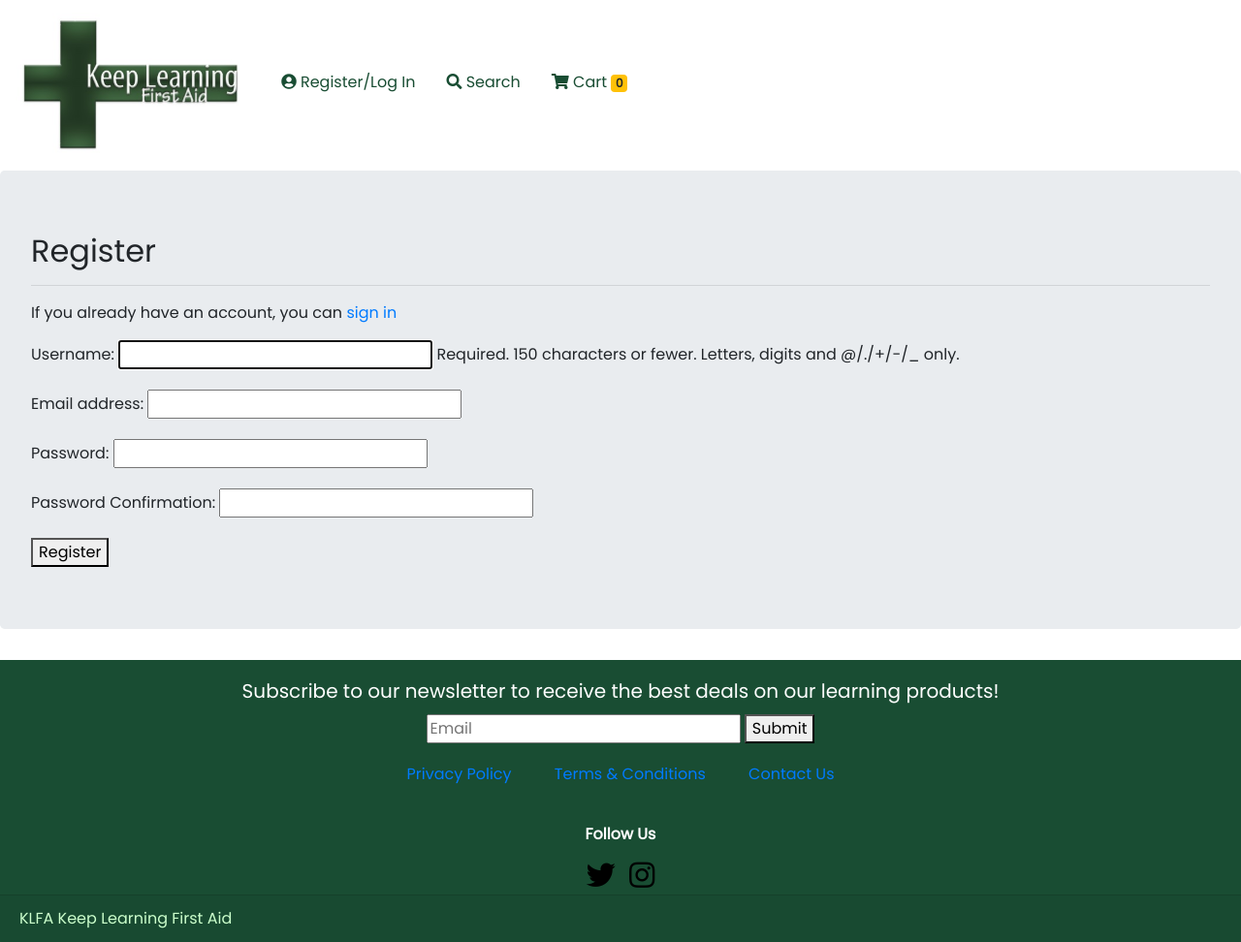
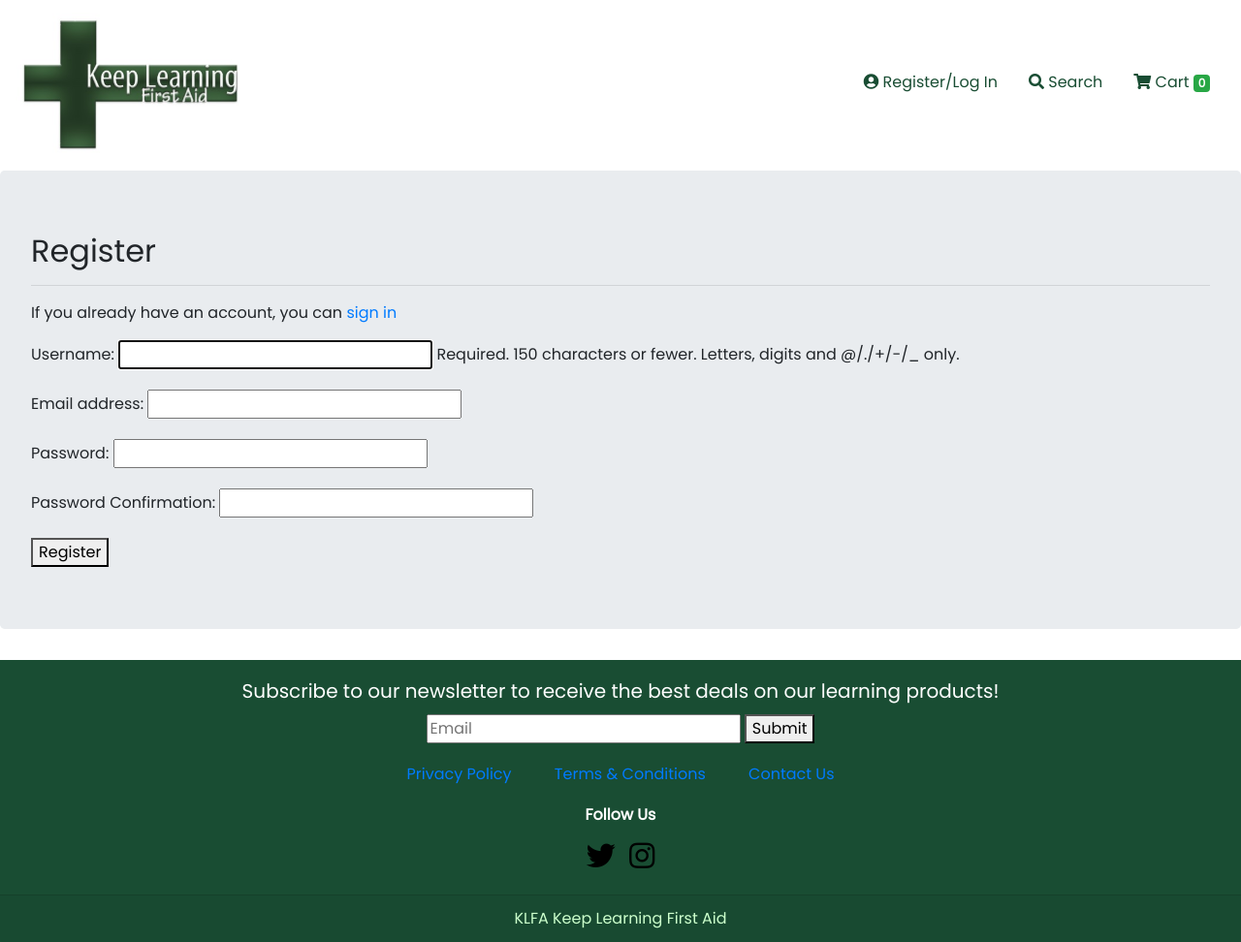
Before and after one commit to selinaerhabor/keep-learning-first-aid, a Django app: page /accounts/register/ in a window 1280 px wide. Shown: the whole page at 97% size. Run offline with Django 3.2, Linux system fonts and the light colour scheme; some libraries are stand-ins or nearby versions.

Commit message:
Footer alignment amended to keep contents centered

```diff
--- a/templates/base.html
+++ b/templates/base.html
@@ -45,19 +45,13 @@
         </div>
       </div>
       {% endif %}
-      <div class="collapse navbar-collapse" id="navbarNav">
+      <div class="collapse navbar-collapse d-flex justify-content-end" id="navbarNav">
       <ul class="nav justify-content-end">
         {% if user.is_authenticated %}
         <li class="nav-item">
-          <a class="nav-link nav-top" href="#">
+          <a class="nav-link nav-top" href="{% url 'profile' %}">
               <i class="fas fa-user-circle"></i>
-              Account
-          </a>
-        </li>
-        <li class="nav-item">
-          <a class="nav-link nav-top" href="{% url 'logout' %}">
-              <i class="fas fa-user-circle"></i>
-              Log out
+              My Account
           </a>
         </li>
         {% else %}
@@ -79,9 +73,9 @@
             <i class="fas fa-shopping-cart"></i>
               Cart
             {% if product_count > 0 %}
-              <label class="badge badge-warning">{{ product_count }}</label>
+              <label class="badge badge-success">{{ product_count }}</label>
             {% else %}
-              <label class="badge badge-warning">0</label>
+              <label class="badge badge-success">0</label>
             {% endif %}
           </a>
         </li>
@@ -166,7 +160,7 @@
   {% endblock %}
 
   <!--FOOTER-->
-  <footer class="footerBackground">
+  <footer class="footerBackground mx-auto">
     <div class="text-center">
       <div class="card-body">
         <h5 class="card-title">Subscribe to our newsletter to receive the best deals on our learning products!</h5>
@@ -177,13 +171,13 @@
           <span class="card-text footer-link" style="padding: 20px;"><a href="#">Terms & Conditions</a></span>
           <span class="card-text footer-link" style="padding: 20px;"><a href="#">Contact Us</a></span>
         </div>
-      </div>
         <h6 class="card-title mx-auto"><b>Follow Us</b></h6>
         <a href="https://twitter.com/teamklfa" target="_blank"><i class="fab fa-twitter"></i></a>
         <a href="https://www.instagram.com/team_klfa/" target="_blank"><i class="fab fa-instagram"></i></a>
-    </div>
-    <div class="card-footer">
-      KLFA Keep Learning First Aid
+      </div>
+      <div class="card-footer">
+        KLFA Keep Learning First Aid
+      </div>
     </div>
   </footer>
   </body>
```
